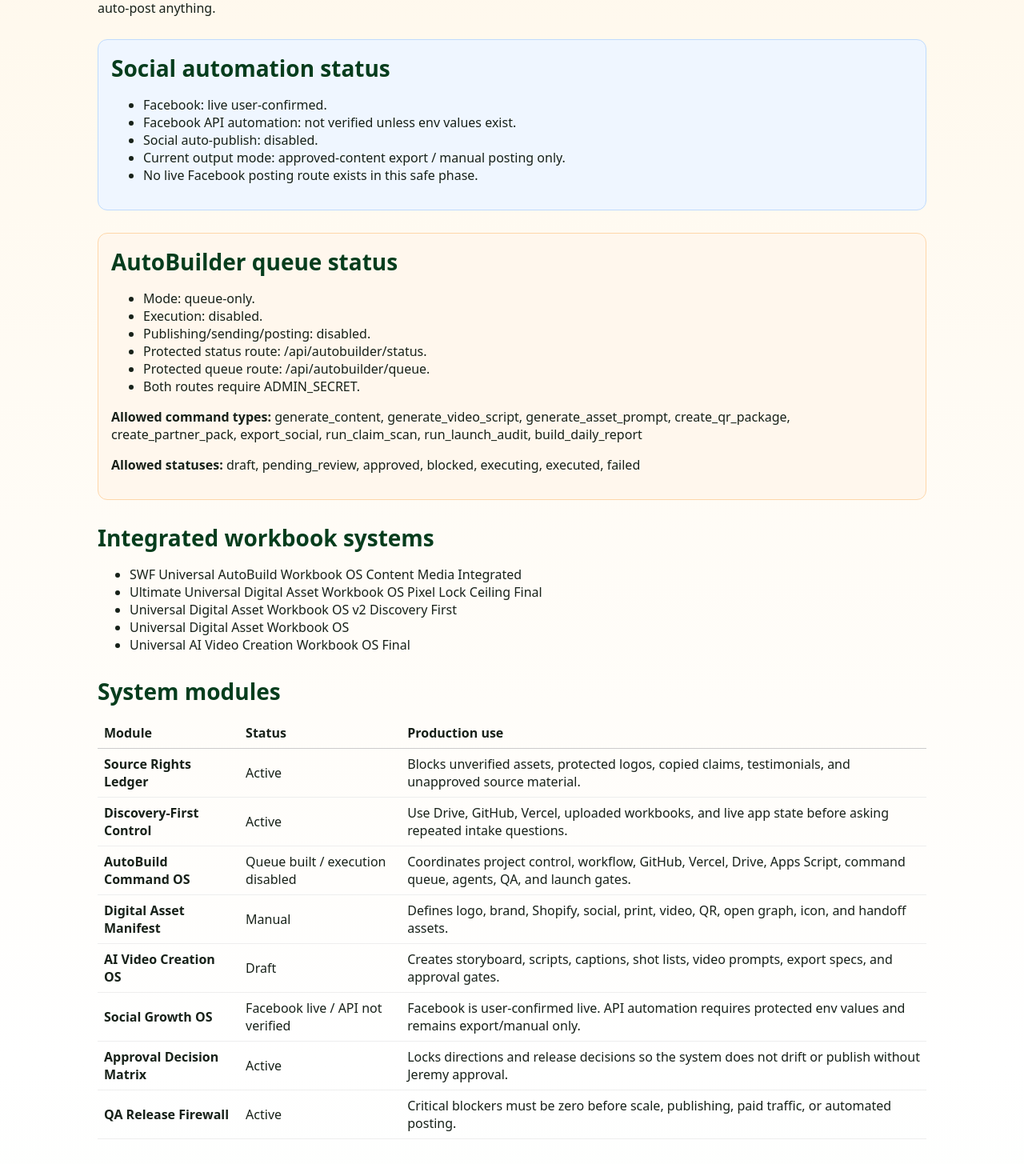
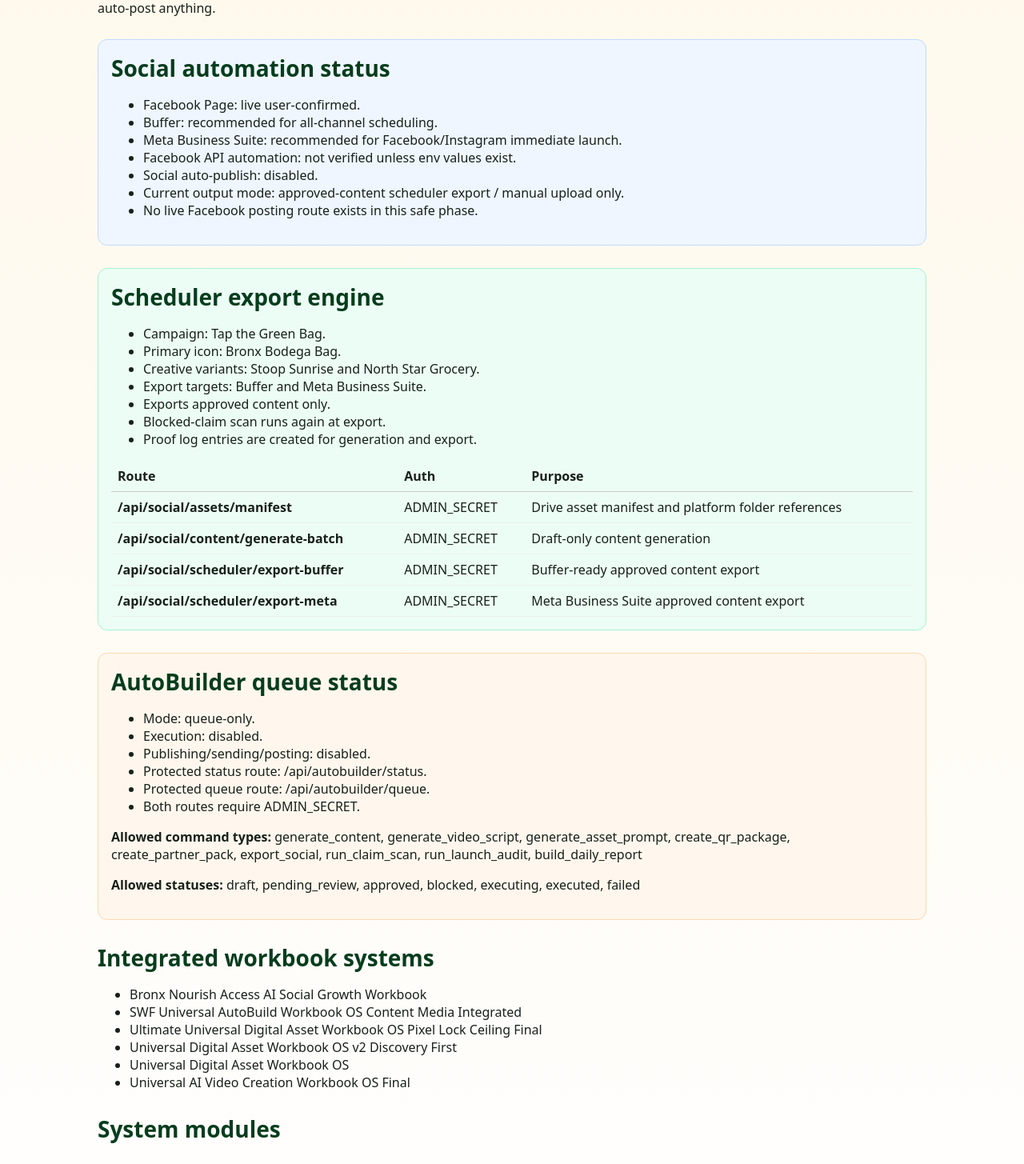
Before and after one commit to XPS-IINTELLIGENCE-SYSTEMS/bronx-nurish-access, a Next.js app: page /admin in a window 1280 px wide. Shown: the part 185-1640 px from the top of the page at 80% size. Built offline with nearby package versions, Linux system fonts and the light colour scheme.

Commit message:
Update admin for scheduler export engine

```diff
--- a/app/admin/page.tsx
+++ b/app/admin/page.tsx
@@ -2,9 +2,9 @@
   ["Source Rights Ledger", "Active", "Blocks unverified assets, protected logos, copied claims, testimonials, and unapproved source material."],
   ["Discovery-First Control", "Active", "Use Drive, GitHub, Vercel, uploaded workbooks, and live app state before asking repeated intake questions."],
   ["AutoBuild Command OS", "Queue built / execution disabled", "Coordinates project control, workflow, GitHub, Vercel, Drive, Apps Script, command queue, agents, QA, and launch gates."],
-  ["Digital Asset Manifest", "Manual", "Defines logo, brand, Shopify, social, print, video, QR, open graph, icon, and handoff assets."],
-  ["AI Video Creation OS", "Draft", "Creates storyboard, scripts, captions, shot lists, video prompts, export specs, and approval gates."],
-  ["Social Growth OS", "Facebook live / API not verified", "Facebook is user-confirmed live. API automation requires protected env values and remains export/manual only."],
+  ["Digital Asset Manifest", "Scheduler manifest ready", "Defines Bronx Bodega Bag, Stoop Sunrise, North Star Grocery, platform folders, and approval-required asset URLs."],
+  ["AI Video Creation OS", "Draft batch ready", "Creates storyboard, scripts, captions, shot lists, video prompts, export specs, and approval gates."],
+  ["Social Growth OS", "Scheduler export ready", "Facebook is user-confirmed live. Buffer is recommended for all-channel scheduling. Meta Business Suite is recommended for Facebook/Instagram immediate launch."],
   ["Approval Decision Matrix", "Active", "Locks directions and release decisions so the system does not drift or publish without Jeremy approval."],
   ["QA Release Firewall", "Active", "Critical blockers must be zero before scale, publishing, paid traffic, or automated posting."]
 ];
@@ -12,14 +12,17 @@
 const checklist = [
   ["Admin summary deny-by-default", "PASS", "Fixed. Endpoint returns 401 without authorization."],
   ["Cron routes deny-by-default", "PASS", "Fixed in code. Requires CRON_SECRET in Vercel for scheduled execution."],
-  ["Facebook account", "USER-CONFIRMED LIVE", "API automation is not verified unless FACEBOOK_PAGE_ID and FACEBOOK_ACCESS_TOKEN are set in Vercel."],
-  ["Social auto-publish", "DISABLED", "Manual export only. No live posting route exists in this phase."],
+  ["Facebook Page", "USER-CONFIRMED LIVE", "API automation is not verified unless FACEBOOK_PAGE_ID and FACEBOOK_ACCESS_TOKEN are set in Vercel."],
+  ["Buffer scheduler", "RECOMMENDED", "Best all-channel scheduling layer for Facebook, Instagram, TikTok, YouTube, LinkedIn, and other platforms."],
+  ["Meta Business Suite", "RECOMMENDED NOW", "Best immediate route for Facebook and Instagram manual/scheduled launch."],
+  ["Social auto-publish", "DISABLED", "Scheduler export only. No live posting route exists in this phase."],
+  ["Scheduler export", "READY", "Protected Buffer and Meta export routes added. Exports approved content only."],
+  ["Draft batch generation", "READY / DRAFT ONLY", "Protected generator creates draft rows only. Proof-loop and human approval required."],
   ["AutoBuilder queue", "BUILT / INERT", "Commands can be queued, but no automatic execution, publishing, sending, or posting occurs."],
   ["Privacy policy", "ADDED IN PR #7", "Review /privacy before merge and launch scale."],
   ["Sponsor/payer/meal quantity", "BLOCKED", "Could not verify. Keep may-qualify language only."],
-  ["Manual QR/flyer/partner outreach", "READY", "Use UTM-tagged direct links while social remains export/manual only."],
-  ["Video/content generation", "DRAFT", "Generate drafts only; proof-loop and human approval required."],
-  ["Digital asset package", "MANUAL", "Actual asset files require generation/upload, rights status, alt text, and approval."]
+  ["Digital asset URLs", "MANUAL", "Assign approved Drive/exportable URLs before scheduler upload."],
+  ["Manual QR/flyer/partner outreach", "READY", "Use UTM-tagged direct links while social remains export/manual only."]
 ];
 
 const commandTypes = [
@@ -51,6 +54,13 @@
   ["Draft PR #7", "Autonomous social + AutoBuilder control layer", "https://github.com/XPS-IINTELLIGENCE-SYSTEMS/bronx-nourish-access/pull/7"]
 ];
 
+const schedulerRoutes = [
+  ["/api/social/assets/manifest", "ADMIN_SECRET", "Drive asset manifest and platform folder references"],
+  ["/api/social/content/generate-batch", "ADMIN_SECRET", "Draft-only content generation"],
+  ["/api/social/scheduler/export-buffer", "ADMIN_SECRET", "Buffer-ready approved content export"],
+  ["/api/social/scheduler/export-meta", "ADMIN_SECRET", "Meta Business Suite approved content export"],
+];
+
 export default function AdminPage() {
   return (
     <main style={{ padding: "32px", maxWidth: "1100px", margin: "0 auto", fontFamily: "system-ui, sans-serif" }}>
@@ -64,12 +74,45 @@
       <section style={{ marginTop: "28px", padding: "16px", background: "#eff6ff", border: "1px solid #bfdbfe", borderRadius: "12px" }}>
         <h2>Social automation status</h2>
         <ul>
-          <li>Facebook: live user-confirmed.</li>
+          <li>Facebook Page: live user-confirmed.</li>
+          <li>Buffer: recommended for all-channel scheduling.</li>
+          <li>Meta Business Suite: recommended for Facebook/Instagram immediate launch.</li>
           <li>Facebook API automation: not verified unless env values exist.</li>
           <li>Social auto-publish: disabled.</li>
-          <li>Current output mode: approved-content export / manual posting only.</li>
+          <li>Current output mode: approved-content scheduler export / manual upload only.</li>
           <li>No live Facebook posting route exists in this safe phase.</li>
         </ul>
+      </section>
+
+      <section style={{ marginTop: "28px", padding: "16px", background: "#ecfdf5", border: "1px solid #a7f3d0", borderRadius: "12px" }}>
+        <h2>Scheduler export engine</h2>
+        <ul>
+          <li>Campaign: Tap the Green Bag.</li>
+          <li>Primary icon: Bronx Bodega Bag.</li>
+          <li>Creative variants: Stoop Sunrise and North Star Grocery.</li>
+          <li>Export targets: Buffer and Meta Business Suite.</li>
+          <li>Exports approved content only.</li>
+          <li>Blocked-claim scan runs again at export.</li>
+          <li>Proof log entries are created for generation and export.</li>
+        </ul>
+        <table style={{ width: "100%", borderCollapse: "collapse", marginTop: 12 }}>
+          <thead>
+            <tr>
+              <th style={{ textAlign: "left", borderBottom: "1px solid #ccc", padding: "8px" }}>Route</th>
+              <th style={{ textAlign: "left", borderBottom: "1px solid #ccc", padding: "8px" }}>Auth</th>
+              <th style={{ textAlign: "left", borderBottom: "1px solid #ccc", padding: "8px" }}>Purpose</th>
+            </tr>
+          </thead>
+          <tbody>
+            {schedulerRoutes.map(([route, auth, purpose]) => (
+              <tr key={route}>
+                <td style={{ borderBottom: "1px solid #eee", padding: "8px", fontWeight: 700 }}>{route}</td>
+                <td style={{ borderBottom: "1px solid #eee", padding: "8px" }}>{auth}</td>
+                <td style={{ borderBottom: "1px solid #eee", padding: "8px" }}>{purpose}</td>
+              </tr>
+            ))}
+          </tbody>
+        </table>
       </section>
 
       <section style={{ marginTop: "28px", padding: "16px", background: "#fff7ed", border: "1px solid #fed7aa", borderRadius: "12px" }}>
@@ -89,6 +132,7 @@
       <section style={{ marginTop: "28px" }}>
         <h2>Integrated workbook systems</h2>
         <ul>
+          <li>Bronx Nourish Access AI Social Growth Workbook</li>
           <li>SWF Universal AutoBuild Workbook OS Content Media Integrated</li>
           <li>Ultimate Universal Digital Asset Workbook OS Pixel Lock Ceiling Final</li>
           <li>Universal Digital Asset Workbook OS v2 Discovery First</li>
@@ -157,6 +201,10 @@
           <li>/api/admin/summary — requires Authorization bearer secret</li>
           <li>/api/social/facebook/status — requires ADMIN_SECRET; does not expose secrets</li>
           <li>/api/social/export-approved — requires ADMIN_SECRET; manual export only</li>
+          <li>/api/social/assets/manifest — requires ADMIN_SECRET; asset manifest only</li>
+          <li>/api/social/content/generate-batch — requires ADMIN_SECRET; draft-only generation</li>
+          <li>/api/social/scheduler/export-buffer — requires ADMIN_SECRET; Buffer scheduler export</li>
+          <li>/api/social/scheduler/export-meta — requires ADMIN_SECRET; Meta Business Suite export</li>
           <li>/api/autobuilder/status — requires ADMIN_SECRET; initializes table and returns queue counts</li>
           <li>/api/autobuilder/queue — requires ADMIN_SECRET; queues only, no execution</li>
           <li>/api/cron/content-draft — requires CRON_SECRET</li>
@@ -169,7 +217,7 @@
       <section style={{ marginTop: "28px", padding: "16px", background: "#f7fee7", border: "1px solid #bbf7d0", borderRadius: "12px" }}>
         <h2>Release firewall</h2>
         <p>
-          AutoBuilder execution is disabled. Auto-publish is disabled. Public campaign copy must not claim 3 meals per day,
+          Scheduler export is enabled. AutoBuilder execution is disabled. Auto-publish is disabled. Public campaign copy must not claim 3 meals per day,
           federal payment, guaranteed free meals, guaranteed approval, 84 days, 90 days, official government program, proof numbers,
           approval rates, or testimonials unless verified and approved.
         </p>
```
